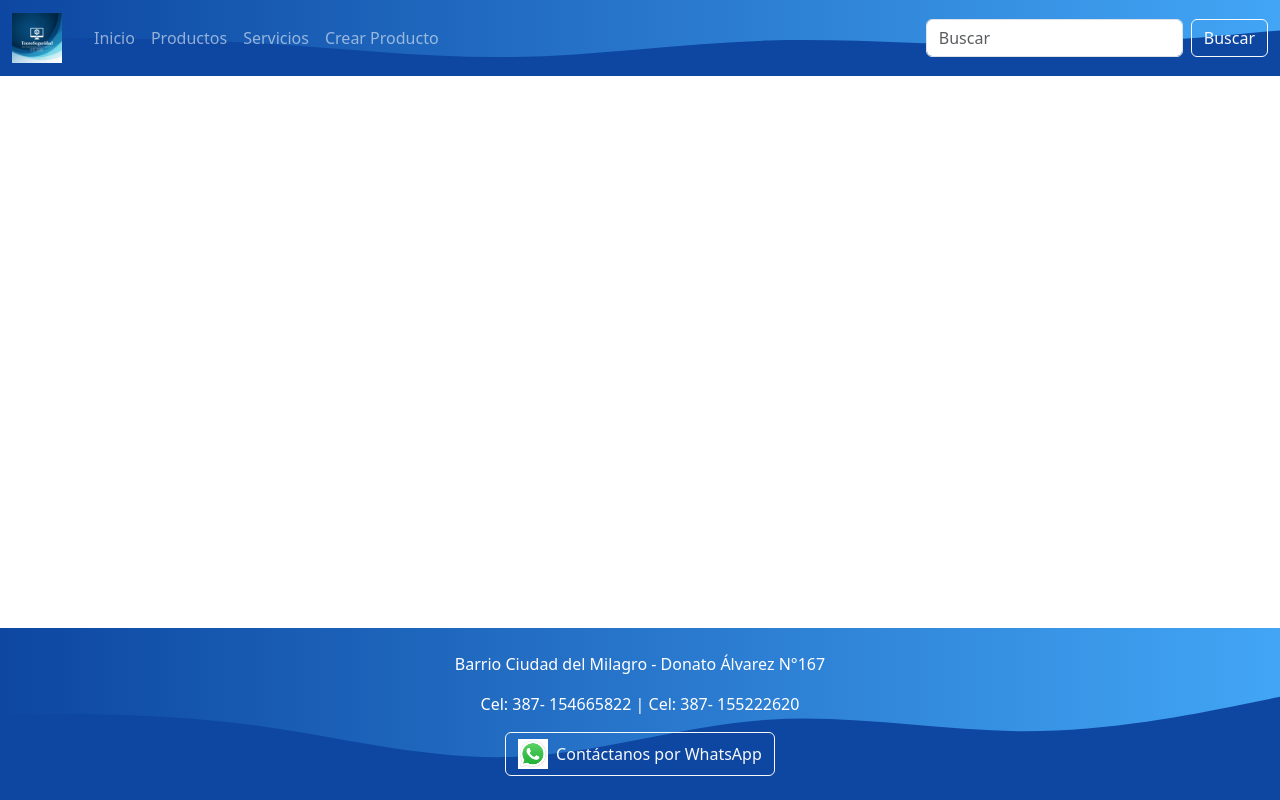
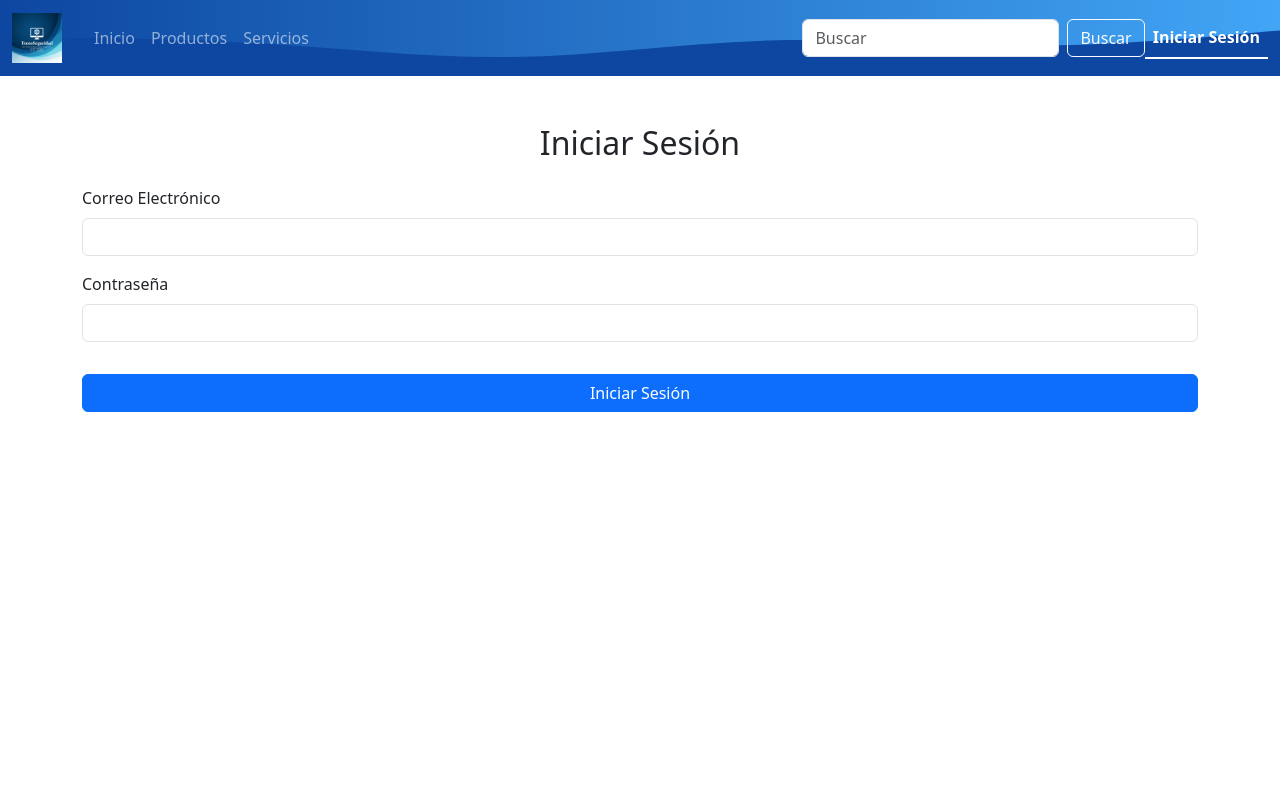
Before and after one commit to karina751/tecno-seguridad, a React (Vite) app: page /login in a window 1280 px wide. Built offline with nearby package versions, Linux system fonts and the light colour scheme; no server answers.

Commit message:
firebase configurado

```diff
--- a/src/App.css
+++ b/src/App.css
@@ -54,3 +54,6 @@ body {
   color: #fff !important;
   border-bottom: 2px solid #fff;
 }
+.logo-main {
+  height: 50px; /* or whatever size you want */
+}
--- a/src/App.jsx
+++ b/src/App.jsx
@@ -1,37 +1,39 @@
-// src/App.jsx
-
-import { BrowserRouter, Routes, Route } from 'react-router-dom';
-import Navbar from './components/Navbar.jsx';
-import Footer from './components/Footer.jsx';
-import { Container } from 'react-bootstrap';
-
-// Páginas
-import HomePage from './pages/HomePage.jsx';
-import ProductosPage from './pages/ProductosPage.jsx';
-import ServiciosPage from './pages/ServiciosPage.jsx';
-import DetalleProductoPage from './pages/DetalleProductoPage.jsx';
-import FormularioPage from './pages/FormularioPage.jsx';
+import { Routes, Route } from 'react-router-dom';
+import Navbar from './components/Navbar';
+import HomePage from './pages/HomePage';
+import ProductosPage from './pages/ProductosPage';
+import FormularioPage from './pages/FormularioPage';
+import LoginPage from './pages/LoginPage';
+import PrivateRoute from './components/PrivateRoute';
 
 function App() {
   return (
-    <div className="App">
-      <BrowserRouter>
-        <Navbar />
-        <main className="contenido-principal">
-          <Container fluid className="p-0">
-            <Routes>
-              <Route path="/" element={<HomePage />} />
-              <Route path="/productos" element={<ProductosPage />} />
-              <Route path="/servicios" element={<ServiciosPage />} />
-              <Route path="/producto/:id" element={<DetalleProductoPage />} />
-              <Route path="/crear-producto" element={<FormularioPage />} />
-              <Route path="/editar-producto/:id" element={<FormularioPage />} />
-            </Routes>
-          </Container>
-        </main>
-        <Footer />
-      </BrowserRouter>
-    </div>
+    <>
+      <Navbar />
+      <Routes>
+        <Route path="/" element={<HomePage />} />
+        <Route path="/productos" element={<ProductosPage />} />
+        <Route path="/login" element={<LoginPage />} />
+
+        {/* Rutas Protegidas */}
+        <Route
+          path="/crear-producto"
+          element={
+            <PrivateRoute>
+              <FormularioPage />
+            </PrivateRoute>
+          }
+        />
+        <Route
+          path="/editar-producto/:id"
+          element={
+            <PrivateRoute>
+              <FormularioPage />
+            </PrivateRoute>
+          }
+        />
+      </Routes>
+    </>
   );
 }
 
--- a/src/api/firebase.js
+++ b/src/api/firebase.js
@@ -1,5 +1,3 @@
-// src/api/firebase.js
-
 import { initializeApp } from "firebase/app";
 import { getFirestore } from "firebase/firestore";
 
@@ -19,5 +17,5 @@ const app = initializeApp(firebaseConfig);
 // Inicializa el servicio de Firestore
 const db = getFirestore(app);
 
-// Exporta la instancia de la base de datos
-export { db };
+// Exporta tanto la app como la instancia de la base de datos
+export { app, db };
--- a/src/components/Footer.jsx
+++ b/src/components/Footer.jsx
@@ -1,8 +1,5 @@
-// src/components/Footer.jsx
-
 import { Container } from 'react-bootstrap';
-// Se corrige el nombre y la extensión del archivo
-import whatsappLogo from '../assets/logo whatsapp.jpg';
+import whatsappLogo from '../assets/logo-whatsapp.jpg';
 
 function Footer() {
   const numeroTelefono = '387- 155222620';
--- a/src/components/Navbar.jsx
+++ b/src/components/Navbar.jsx
@@ -1,11 +1,26 @@
 // src/components/Navbar.jsx
 
 import { Navbar as NavbarBootstrap, Nav, Container, Form, FormControl, Button } from 'react-bootstrap';
-import { NavLink } from 'react-router-dom';
-// Se corrige el nombre y la extensión del archivo
-import logo from '../assets/logo-tecnoseguridad.png.png';
+import { NavLink, useNavigate } from 'react-router-dom';
+import logo from '../assets/logo-tecnoseguridad.png';
+import { useContext } from 'react';
+import { AuthContext } from '../context/AuthContext';
+import { getAuth, signOut } from 'firebase/auth';
 
 function Navbar() {
+  const navigate = useNavigate();
+  const { currentUser } = useContext(AuthContext);
+
+  const handleLogout = async () => {
+    const auth = getAuth();
+    try {
+      await signOut(auth);
+      navigate('/login');
+    } catch (error) {
+      console.error("Error al cerrar sesión:", error);
+    }
+  };
+
   return (
     <NavbarBootstrap className="bg-degradado-ondas" variant="dark" expand="lg">
       <Container fluid>
@@ -24,9 +39,11 @@ function Navbar() {
             <Nav.Link as={NavLink} to="/servicios">
               Servicios
             </Nav.Link>
-            <Nav.Link as={NavLink} to="/crear-producto">
-              Crear Producto
-            </Nav.Link>
+            {currentUser && (
+              <Nav.Link as={NavLink} to="/crear-producto">
+                Crear Producto
+              </Nav.Link>
+            )}
           </Nav>
           <Form className="d-flex">
             <FormControl
@@ -37,6 +54,17 @@ function Navbar() {
             />
             <Button variant="outline-light">Buscar</Button>
           </Form>
+          <Nav>
+            {currentUser ? (
+              <Button variant="danger" onClick={handleLogout}>
+                Cerrar Sesión
+              </Button>
+            ) : (
+              <Nav.Link as={NavLink} to="/login">
+                Iniciar Sesión
+              </Nav.Link>
+            )}
+          </Nav>
         </NavbarBootstrap.Collapse>
       </Container>
     </NavbarBootstrap>
--- /dev/null
+++ b/src/components/PrivateRoute.jsx
@@ -0,0 +1,11 @@
+import React, { useContext } from 'react';
+import { Navigate } from 'react-router-dom';
+import { AuthContext } from '../context/AuthContext';
+
+const PrivateRoute = ({ children }) => {
+  const { currentUser } = useContext(AuthContext);
+
+  return currentUser ? children : <Navigate to="/login" />;
+};
+
+export default PrivateRoute;
--- /dev/null
+++ b/src/components/ProductCard.jsx
@@ -0,0 +1,40 @@
+// src/components/ProductCard.jsx
+
+import React from 'react';
+import { Card, Button } from 'react-bootstrap';
+import { Link } from 'react-router-dom';
+
+const ProductCard = ({ producto }) => {
+  // Verificamos si producto y sus propiedades existen para evitar errores
+  const nombre = producto?.nombre || "Sin nombre";
+  const descripcion = producto?.descripcion || "Sin descripción.";
+  const precio = producto?.precio !== undefined ? `$${producto.precio}` : "Precio no disponible";
+  const imagenUrl = producto?.imagenUrl || "https://via.placeholder.com/400x200?text=No+Image";
+
+  return (
+    <Card className="h-100 shadow-sm rounded">
+      <Card.Img
+        variant="top"
+        src={imagenUrl}
+        alt={nombre}
+        style={{ height: '200px', objectFit: 'cover' }}
+      />
+      <Card.Body className="d-flex flex-column">
+        <Card.Title>{nombre}</Card.Title>
+        <Card.Text>
+          {descripcion.substring(0, 100)}...
+        </Card.Text>
+        <div className="mt-auto">
+          <Card.Text>
+            <strong>{precio}</strong>
+          </Card.Text>
+          <Button variant="primary" as={Link} to={`/productos/${producto.id}`}>
+            Ver Detalles
+          </Button>
+        </div>
+      </Card.Body>
+    </Card>
+  );
+};
+
+export default ProductCard;
--- /dev/null
+++ b/src/context/AuthContext.jsx
@@ -0,0 +1,34 @@
+import React, { createContext, useState, useEffect } from 'react';
+import { getAuth, onAuthStateChanged } from 'firebase/auth';
+import { app } from '../api/firebase';
+
+export const AuthContext = createContext();
+
+export const AuthProvider = ({ children }) => {
+  const [currentUser, setCurrentUser] = useState(null);
+  const [loading, setLoading] = useState(true);
+
+  useEffect(() => {
+    const auth = getAuth(app);
+    const unsubscribe = onAuthStateChanged(auth, (user) => {
+      setCurrentUser(user);
+      setLoading(false);
+    });
+
+    return unsubscribe;
+  }, []);
+
+  const value = {
+    currentUser,
+  };
+
+  if (loading) {
+    return <div>Cargando...</div>;
+  }
+
+  return (
+    <AuthContext.Provider value={value}>
+      {children}
+    </AuthContext.Provider>
+  );
+};
--- a/src/main.jsx
+++ b/src/main.jsx
@@ -1,14 +1,18 @@
-// src/main.jsx
-
-import React from 'react';
-import ReactDOM from 'react-dom/client';
-import App from './App.jsx';
-import './index.css';
+import React from 'react'
+import ReactDOM from 'react-dom/client'
+import App from './App.jsx'
 import './App.css';
 import 'bootstrap/dist/css/bootstrap.min.css';
+import './index.css';
+import { BrowserRouter } from 'react-router-dom';
+import { AuthProvider } from './context/AuthContext.jsx';
 
 ReactDOM.createRoot(document.getElementById('root')).render(
   <React.StrictMode>
-    <App />
+    <BrowserRouter>
+      <AuthProvider>
+        <App />
+      </AuthProvider>
+    </BrowserRouter>
   </React.StrictMode>
 );
--- a/src/pages/HomePage.jsx
+++ b/src/pages/HomePage.jsx
@@ -1,15 +1,93 @@
-import React from 'react';
-import { Container } from 'react-bootstrap';
+// src/pages/HomePage.jsx
 
-/**
- * Componente de la página de inicio.
- * Muestra una introducción a la empresa TecnoSeguridad.
- */
+import React, { useState, useEffect } from 'react';
+import { Container, Row, Col, Card } from 'react-bootstrap';
+import { getFirestore, collection, getDocs } from 'firebase/firestore';
+import { app } from '../api/firebase';
+import ProductCard from '../components/ProductCard';
+
 function HomePage() {
+  const [productos, setProductos] = useState([]);
+  const [loading, setLoading] = useState(true);
+
+  useEffect(() => {
+    const fetchProductos = async () => {
+      const db = getFirestore(app);
+      const productosCollection = collection(db, "productos");
+      const productosSnapshot = await getDocs(productosCollection);
+      const productosList = productosSnapshot.docs.map(doc => ({
+        id: doc.id,
+        ...doc.data()
+      }));
+      setProductos(productosList.slice(0, 3)); // Muestra los 3 primeros productos
+      setLoading(false);
+    };
+
+    fetchProductos();
+  }, []);
+
   return (
-    <Container className="my-5 text-center">
-      <h1>Bienvenido a TecnoSeguridad</h1>
-      <p className="lead">Tu solución en productos de informática y seguridad en Salta Capital.</p>
+    <Container className="my-5">
+      <h1 className="text-center mb-4">Bienvenido a TecnoSeguridad</h1>
+      <p className="lead text-center">Tu solución en productos de informática y seguridad en Salta Capital.</p>
+
+      {/* Sección de Presentación de Servicios */}
+      <div className="text-center my-5">
+        <h2>Nuestros Servicios</h2>
+        <Row xs={1} md={3} className="g-4">
+          <Col>
+            <Card>
+              <Card.Img variant="top" src="https://via.placeholder.com/400x200?text=Instalación+de+Cámaras" />
+              <Card.Body>
+                <Card.Title>Instalación de Cámaras de Seguridad</Card.Title>
+                <Card.Text>
+                  Sistemas de vigilancia de alta tecnología para proteger tu hogar o negocio.
+                </Card.Text>
+              </Card.Body>
+            </Card>
+          </Col>
+          <Col>
+            <Card>
+              <Card.Img variant="top" src="https://via.placeholder.com/400x200?text=Venta+de+Productos" />
+              <Card.Body>
+                <Card.Title>Venta de Productos Tecnológicos</Card.Title>
+                <Card.Text>
+                  Encuentra notebooks, componentes y accesorios de las mejores marcas.
+                </Card.Text>
+              </Card.Body>
+            </Card>
+          </Col>
+          <Col>
+            <Card>
+              <Card.Img variant="top" src="https://via.placeholder.com/400x200?text=Reparación+de+PC" />
+              <Card.Body>
+                <Card.Title>Reparación y Mantenimiento de PC</Card.Title>
+                <Card.Text>
+                  Servicio técnico profesional para que tus equipos funcionen como nuevos.
+                </Card.Text>
+              </Card.Body>
+            </Card>
+          </Col>
+        </Row>
+      </div>
+
+      {/* Carrusel de Productos de la Base de Datos */}
+      <div className="text-center my-5">
+        <h2>Productos Destacados</h2>
+        <Row xs={1} md={2} lg={3} className="g-4">
+          {loading ? (
+            <div>Cargando productos...</div>
+          ) : productos.length > 0 ? (
+            productos.map(producto => (
+              <Col key={producto.id}>
+                <ProductCard producto={producto} />
+              </Col>
+            ))
+          ) : (
+            <div>No hay productos disponibles.</div>
+          )}
+        </Row>
+      </div>
     </Container>
   );
 }
--- /dev/null
+++ b/src/pages/LoginPage.jsx
@@ -0,0 +1,64 @@
+import { useState } from 'react';
+import { Container, Form, Button, Alert } from 'react-bootstrap';
+import { getAuth, signInWithEmailAndPassword } from 'firebase/auth';
+import { useNavigate } from 'react-router-dom';
+import { app } from '../api/firebase';
+
+function LoginPage() {
+  const [email, setEmail] = useState('');
+  const [password, setPassword] = useState('');
+  const [error, setError] = useState('');
+  const [loading, setLoading] = useState(false);
+  const navigate = useNavigate();
+
+  const handleLogin = async (e) => {
+    e.preventDefault();
+    setError('');
+    setLoading(true);
+
+    const auth = getAuth(app);
+    try {
+      await signInWithEmailAndPassword(auth, email, password);
+      navigate('/productos');
+    } catch (err) {
+      console.error("Error al iniciar sesión:", err.message);
+      setError('Correo o contraseña incorrectos. Inténtalo de nuevo.');
+    } finally {
+      setLoading(false);
+    }
+  };
+
+  return (
+    <Container className="my-5">
+      <h2 className="text-center mb-4">Iniciar Sesión</h2>
+      {error && <Alert variant="danger">{error}</Alert>}
+      <Form onSubmit={handleLogin}>
+        <Form.Group className="mb-3">
+          <Form.Label>Correo Electrónico</Form.Label>
+          <Form.Control
+            type="email"
+            value={email}
+            onChange={(e) => setEmail(e.target.value)}
+            required
+          />
+        </Form.Group>
+
+        <Form.Group className="mb-3">
+          <Form.Label>Contraseña</Form.Label>
+          <Form.Control
+            type="password"
+            value={password}
+            onChange={(e) => setPassword(e.target.value)}
+            required
+          />
+        </Form.Group>
+
+        <Button variant="primary" type="submit" className="w-100 mt-3" disabled={loading}>
+          {loading ? 'Iniciando...' : 'Iniciar Sesión'}
+        </Button>
+      </Form>
+    </Container>
+  );
+}
+
+export default LoginPage;
```
Also changed, not shown: src/assets/logo-tecnoseguridad.png (renamed from src/assets/logo-tecnoseguridad.png.png), src/assets/logo-whatsapp.jpg (renamed from src/assets/logo whatsapp.jpg).
